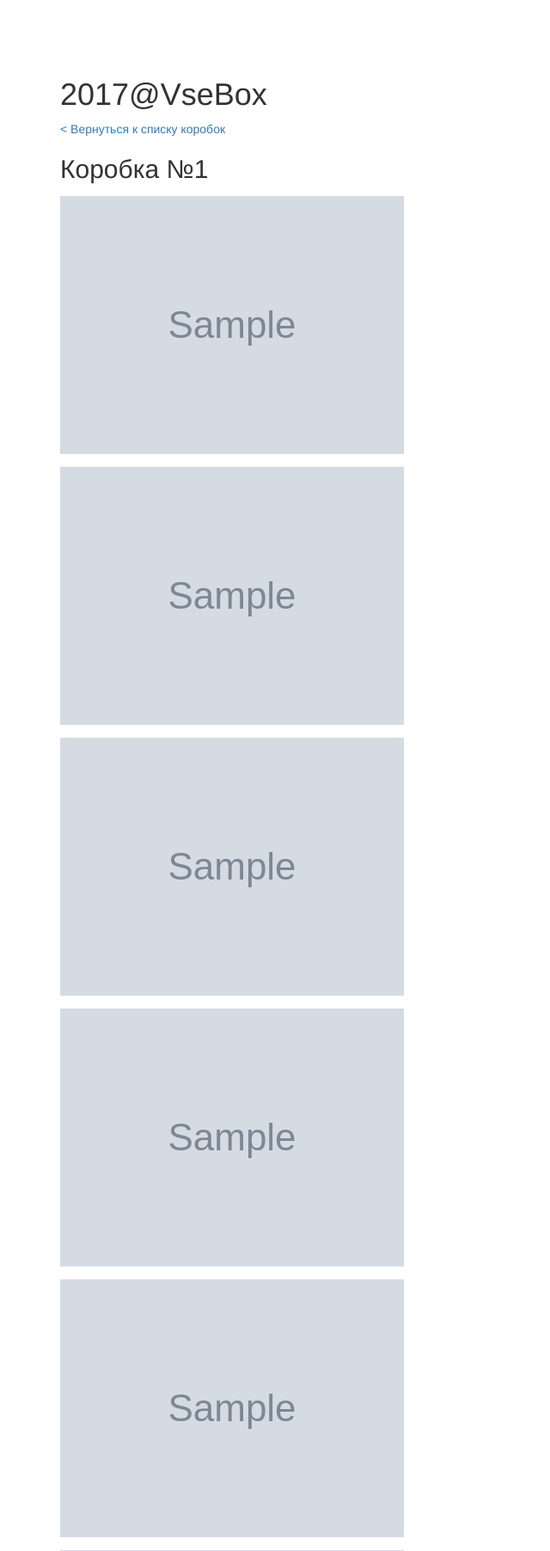
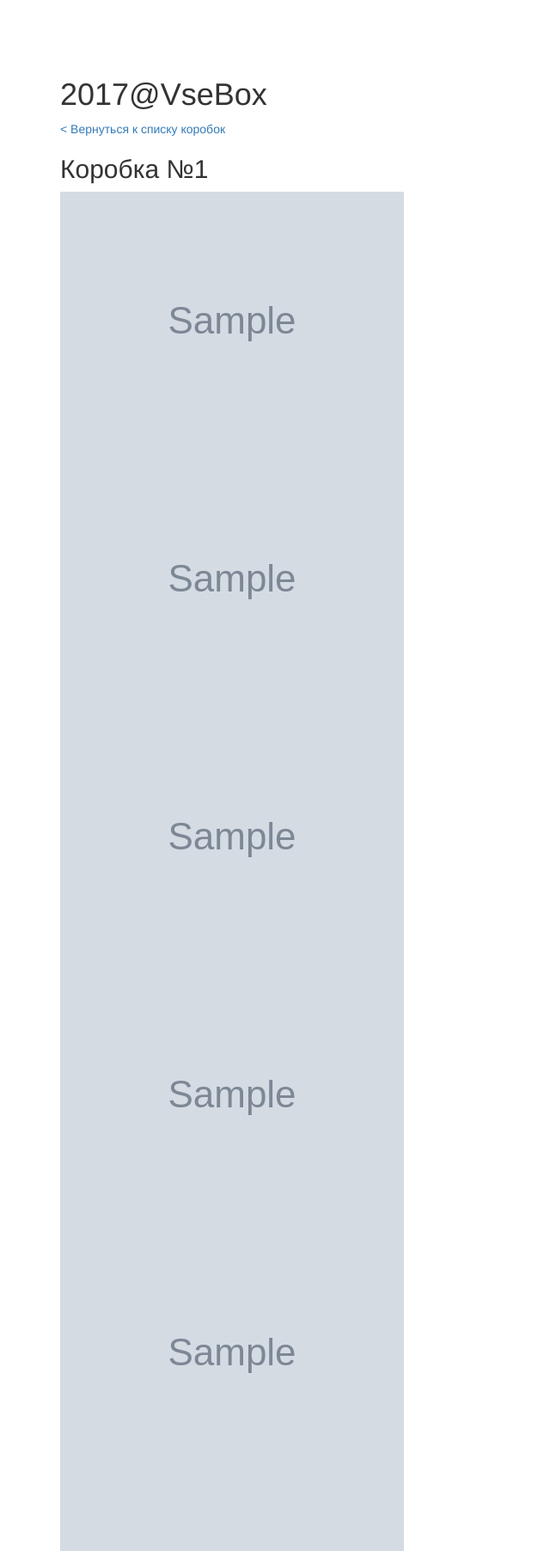
Before and after one commit to dmalchenko/openbox, a Yii app: template views/site/box.php in a window 1280 px wide. Shown: the top 1804 px of the page at 86% size, without its empty margins (0-640 px from the left). Run offline with PHP 8.4 and a stand-in for Yii, Linux system fonts and the light colour scheme; the template is opened without the code that fills it: most values are stand-ins (such as "Sample title", 1, 10 or a date in 2020); grey boxes marked "Sample" are stand-in pictures; data that the repository does not hold is empty; some libraries are stand-ins or nearby versions.

Commit message:
Deleted items margin in roulette

```diff
--- a/web/css/site.css
+++ b/web/css/site.css
@@ -123,7 +123,7 @@ a.desc:after {
 }
 
 .item {
-    margin-top: 15px !important;
+    /*margin-top: 15px !important;*/
 }
 
 .page-profile-table__td, .page-profile-table__th {
```
